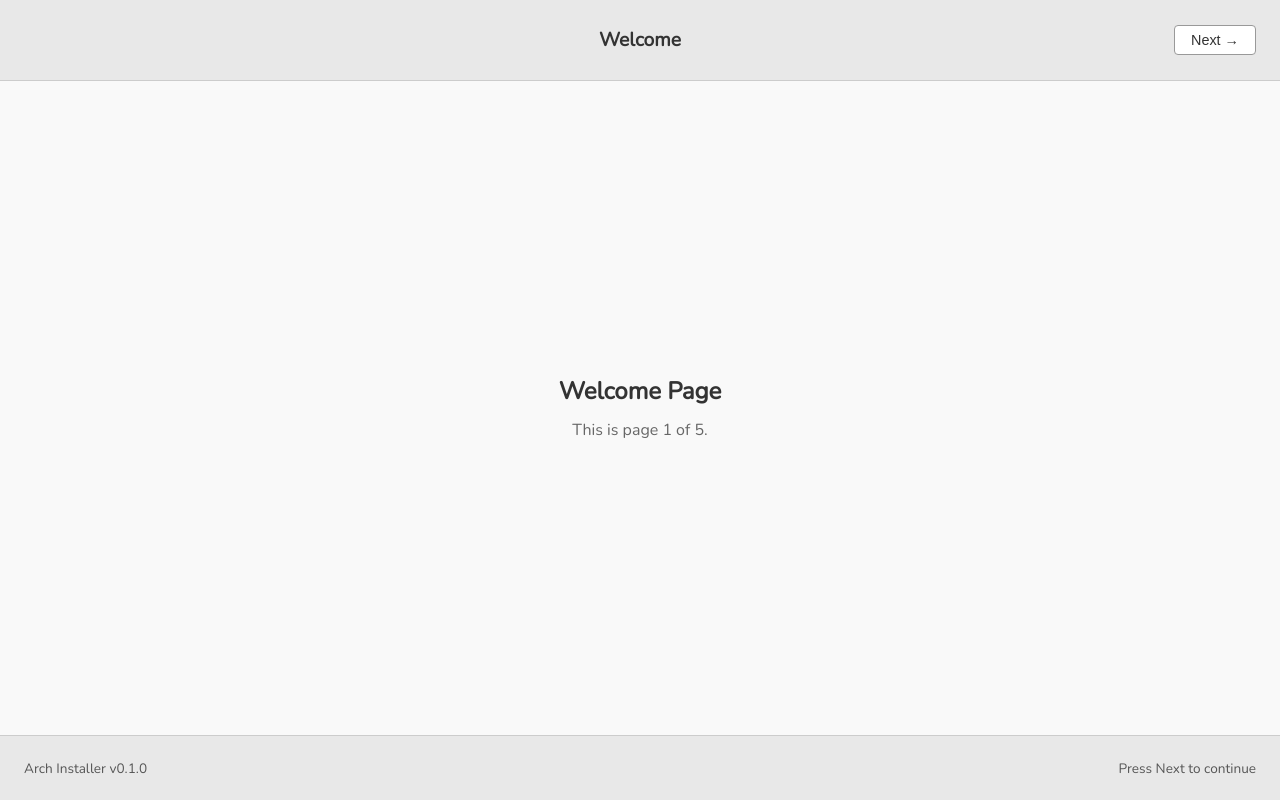
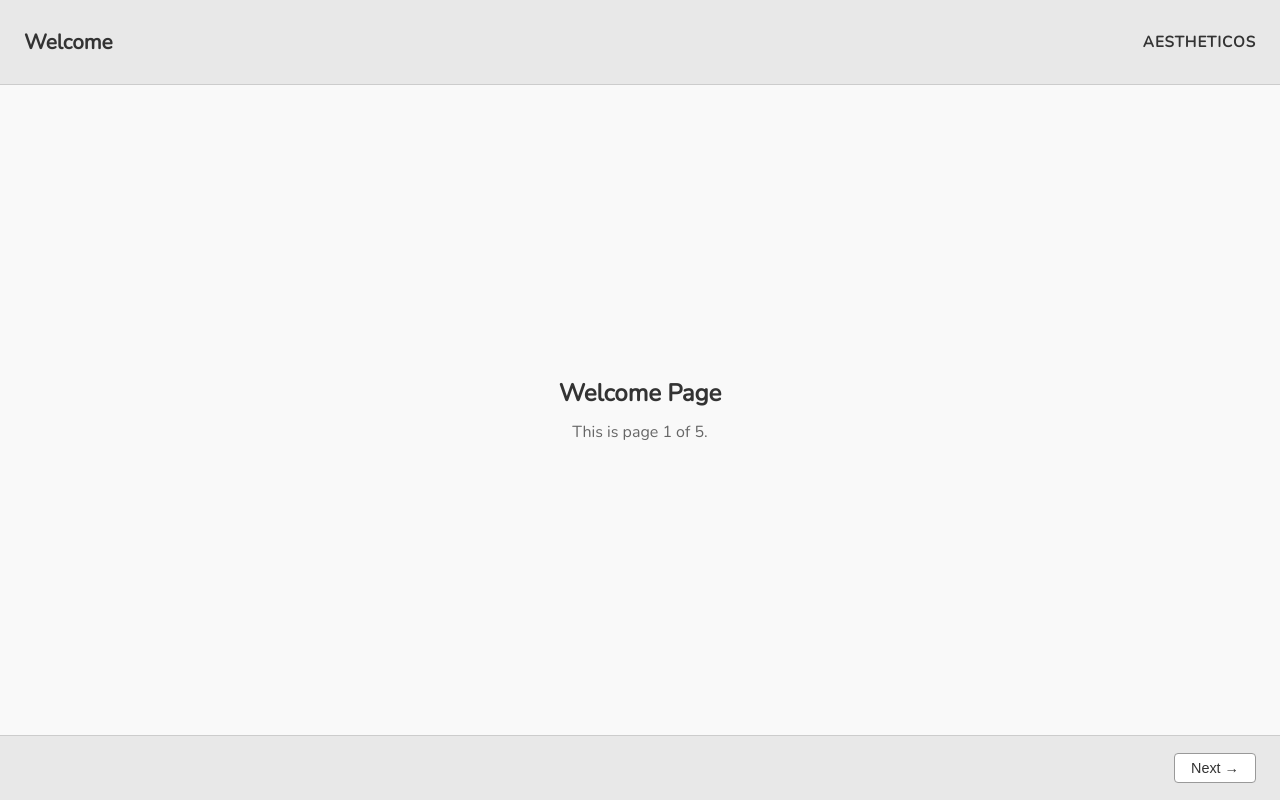
Before and after one commit to aelum-dev/installer, a Svelte app in the folder frontend/: page / in a window 1280 px wide. Built offline with nearby package versions, Linux system fonts and the light colour scheme.

Commit message:
refactor: split navigation buttons across footer edges
- Move Back button to far left of footer
- Move Next/Finish button to far right of footer
- Add AestheticOS label to top-right of header

```diff
--- a/frontend/src/App.svelte
+++ b/frontend/src/App.svelte
@@ -86,12 +86,7 @@
 </script>
 
 <div class="app-layout">
-	<AppHeader
-		{currentPage}
-		canGoBack={currentPage > 0}
-		onBack={goToBack}
-		onNext={goToNext}
-	/>
+	<AppHeader {currentPage} />
 
 	<main class="content-area">
 		{#if errorMessage}
@@ -118,7 +113,7 @@
 		</PageTransition>
 	</main>
 
-	<AppFooter {currentPage} />
+	<AppFooter {currentPage} onBack={goToBack} onNext={goToNext} />
 </div>
 
 <style>
--- a/frontend/src/components/AppFooter.svelte
+++ b/frontend/src/components/AppFooter.svelte
@@ -1,18 +1,19 @@
 <script lang="ts">
-	let { currentPage }: { currentPage: number } = $props();
+	let { currentPage, onBack, onNext }: { currentPage: number; onBack: () => void; onNext: () => void } = $props();
 
-	const footerTexts = [
-		'Press Next to continue',
-		'Fill in your details and press Next',
-		'Select a disk and press Next',
-		'Installation is running...',
-		'Installation complete. Press Finish to exit.',
-	];
+	const isLastPage = $derived(currentPage === 4);
+	const showBack = $derived(currentPage > 0);
 </script>
 
 <footer class="footer">
-	<span>Arch Installer v0.1.0</span>
-	<span>{footerTexts[currentPage]}</span>
+	<div class="footer-left">
+		{#if showBack}
+			<button class="btn-back" onclick={onBack}>← Back</button>
+		{/if}
+	</div>
+	<div class="footer-right">
+		<button class="btn-next" onclick={onNext}>{isLastPage ? 'Finish' : 'Next →'}</button>
+	</div>
 </footer>
 
 <style>
@@ -24,7 +25,27 @@
 		background-color: #e8e8e8;
 		border-top: 1px solid #ccc;
 		min-height: 44px;
-		font-size: 0.85rem;
-		color: #555;
+	}
+
+	.footer-left,
+	.footer-right {
+		display: flex;
+		align-items: center;
+	}
+
+	.btn-back,
+	.btn-next {
+		padding: 6px 16px;
+		border: 1px solid #999;
+		border-radius: 4px;
+		background-color: #fff;
+		color: #333;
+		cursor: pointer;
+		font-size: 0.9rem;
+	}
+
+	.btn-back:hover,
+	.btn-next:hover {
+		background-color: #f0f0f0;
 	}
 </style>
--- a/frontend/src/components/AppHeader.svelte
+++ b/frontend/src/components/AppHeader.svelte
@@ -1,7 +1,7 @@
 <script lang="ts">
 	import { PAGE_NAMES } from '$lib/types';
 
-	let { currentPage, canGoBack, onBack, onNext }: { currentPage: number; canGoBack: boolean; onBack: () => void; onNext: () => void } = $props();
+	let { currentPage }: { currentPage: number } = $props();
 
 	$effect(() => {
 		document.title = `${PAGE_NAMES[currentPage]} — Arch Installer`;
@@ -9,17 +9,8 @@
 </script>
 
 <header class="header">
-	<div class="header-left">
-		{#if canGoBack}
-			<button class="btn-back" onclick={onBack}>← Back</button>
-		{/if}
-	</div>
-	<h1 class="header-title">{PAGE_NAMES[currentPage]}</h1>
-	<div class="header-right">
-		{#if currentPage < 4}
-			<button class="btn-next" onclick={onNext}>Next →</button>
-		{/if}
-	</div>
+	<h1>{PAGE_NAMES[currentPage]}</h1>
+	<span class="brand">AestheticOS</span>
 </header>
 
 <style>
@@ -27,55 +18,24 @@
 		display: flex;
 		align-items: center;
 		justify-content: space-between;
-		padding: 12px 24px;
+		padding: 14px 24px;
 		background-color: #e8e8e8;
 		border-bottom: 1px solid #ccc;
 		min-height: 56px;
 	}
 
-	.header-left,
-	.header-right {
-		width: 120px;
-		display: flex;
-		align-items: center;
-	}
-
-	.header-left {
-		justify-content: flex-start;
-	}
-
-	.header-right {
-		justify-content: flex-end;
-	}
-
-	.header-title {
-		font-size: 1.2rem;
+	.header h1 {
+		font-size: 1.3rem;
 		font-weight: 600;
 		color: #333;
-		text-align: center;
-		flex: 1;
 		margin: 0;
 	}
 
-	.btn-back,
-	.btn-next {
-		padding: 6px 16px;
-		border: 1px solid #999;
-		border-radius: 4px;
-		background-color: #fff;
+	.brand {
+		font-size: 0.95rem;
+		font-weight: 700;
 		color: #333;
-		cursor: pointer;
-		font-size: 0.9rem;
-	}
-
-	.btn-back:hover,
-	.btn-next:hover {
-		background-color: #f0f0f0;
-	}
-
-	.btn-back:disabled,
-	.btn-next:disabled {
-		opacity: 0.4;
-		cursor: not-allowed;
+		text-transform: uppercase;
+		letter-spacing: 1px;
 	}
 </style>
```
Also changed, not shown: 2 other files (tests, documents, lock files or other folders).
